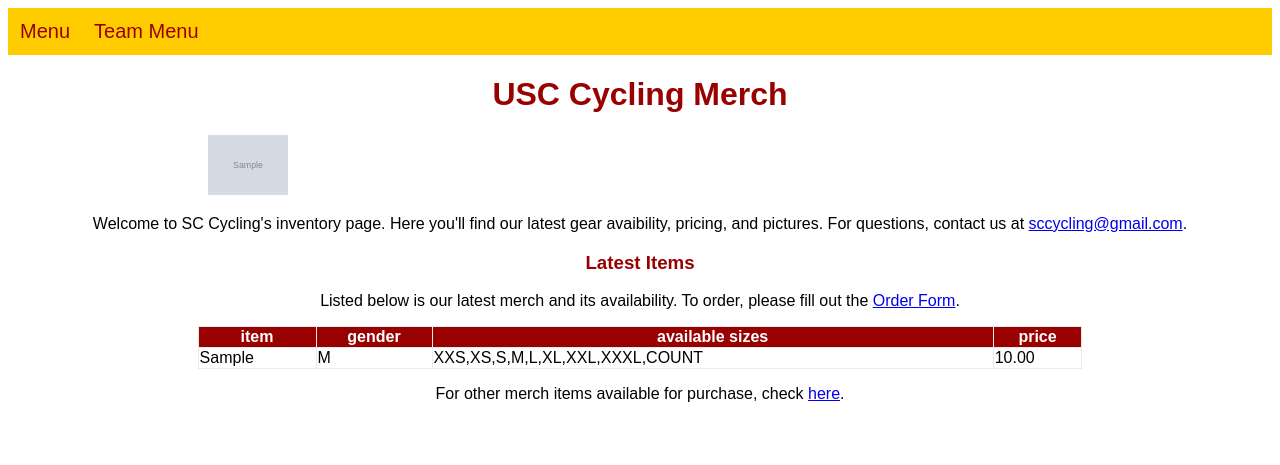
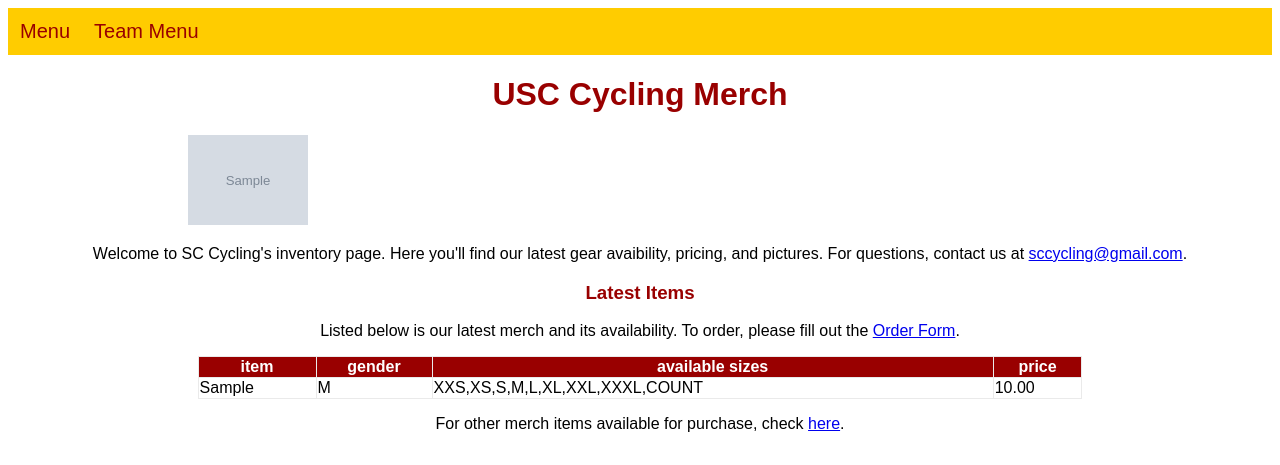
Before and after one commit to kiwiPhrases/sccycling-merch, a Django app: page / in a window 1280 px wide. Shown: the top 465 px of the page. Run offline with Django 3.2, Linux system fonts and the light colour scheme; tables that the repository leaves empty hold one stand-in row (values such as "Sample post"); grey boxes marked "Sample" are stand-in pictures; some libraries are stand-ins or nearby versions.

Commit message:
increased frontpage pic width

```diff
--- a/inv_check/templates/inv_check/index.html
+++ b/inv_check/templates/inv_check/index.html
@@ -9,7 +9,7 @@
     <center>
       {% for img in frontImages %}
           <!--<div class="container", style="font-size:0px">-->
-            <img src="{{img.imgurl}}" alt="{{img.picLabel}}" style="width:20%"/>
+            <img src="{{img.imgurl}}" alt="{{img.picLabel}}" style="width:30%"/>
           <!--</div>-->
        {% endfor %}
     </center>
```
